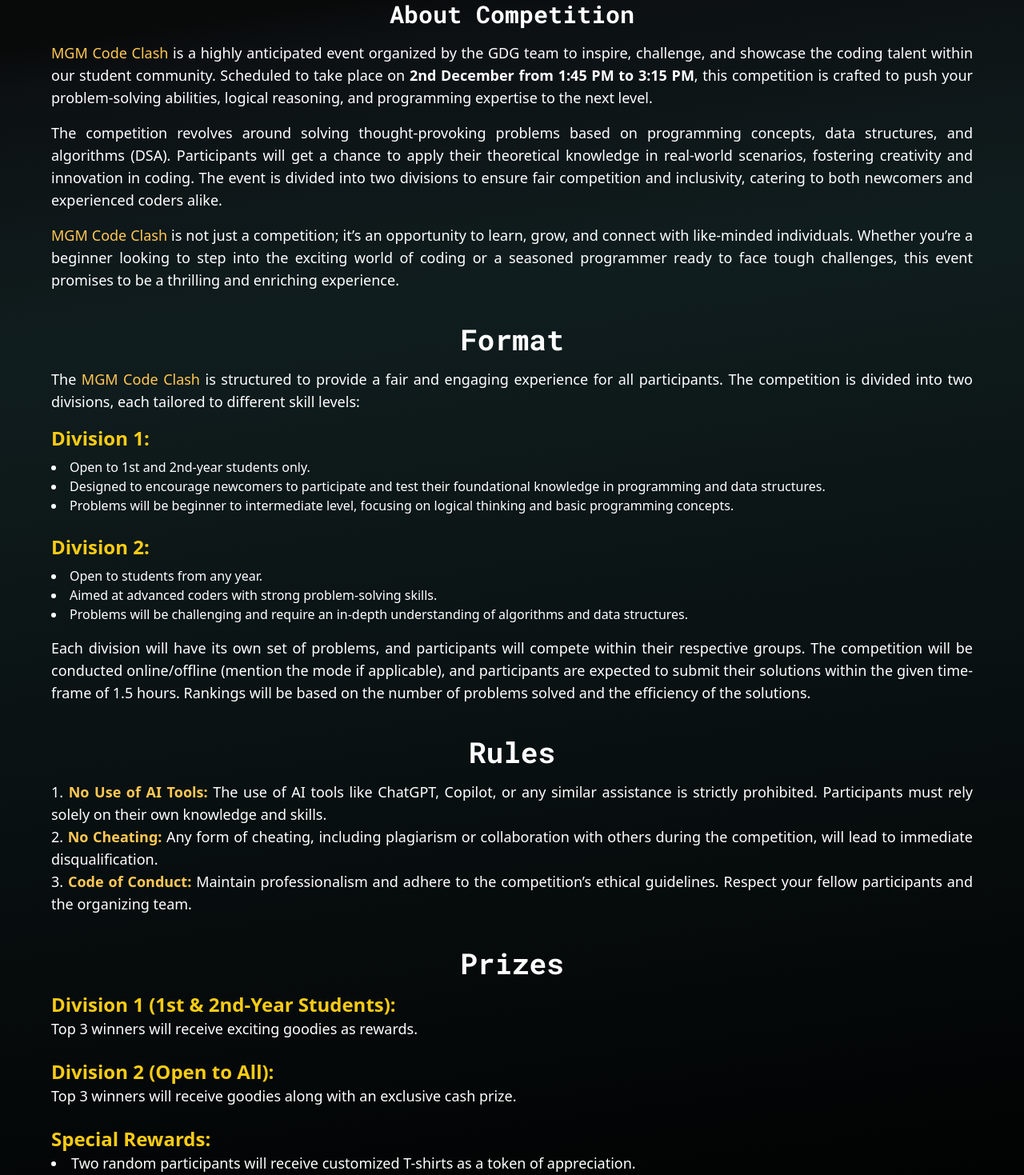
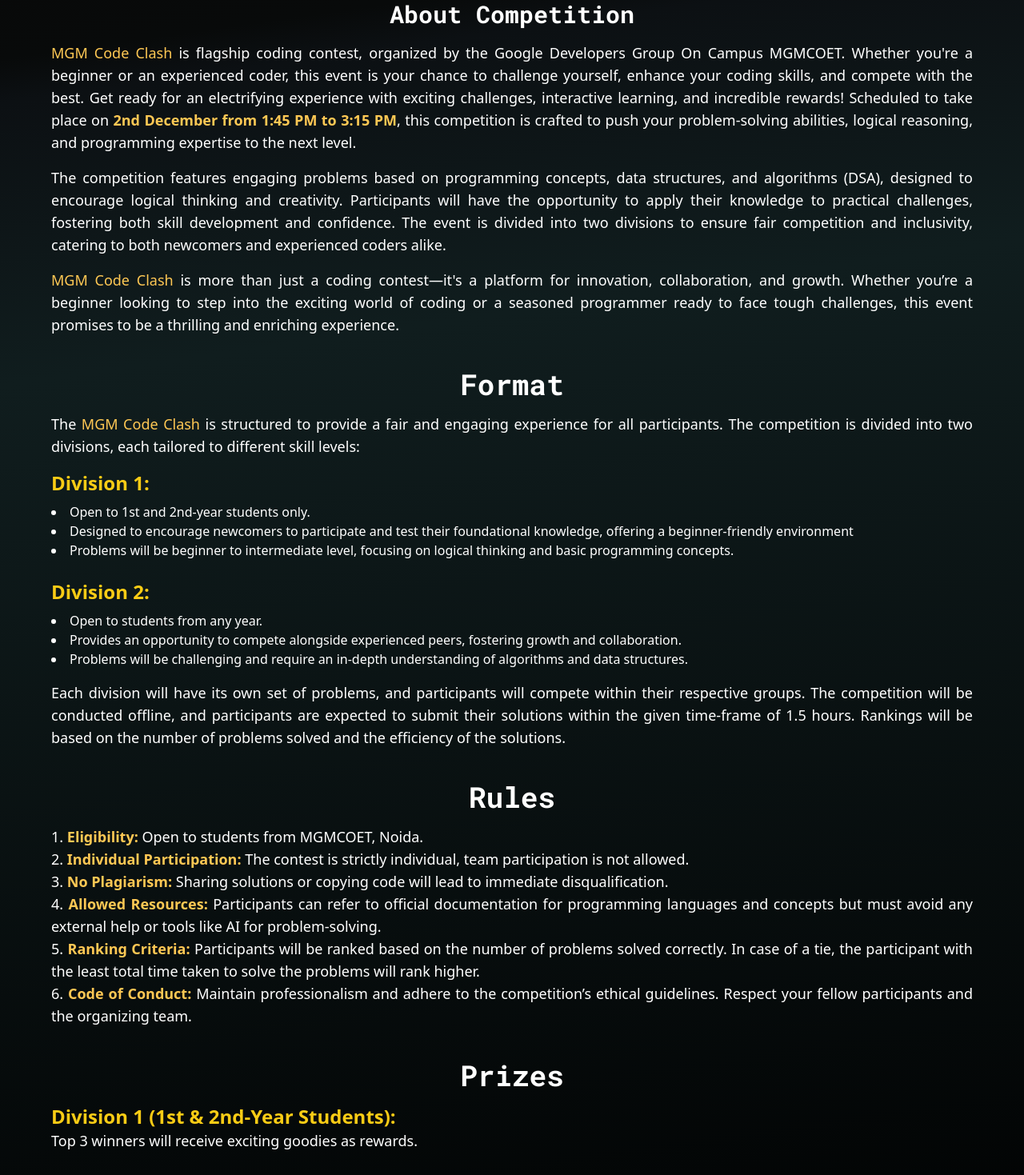
Before and after one commit to GDG-MGMCOET/codeclash-frontend, a React (Vite) app: page / in a window 1280 px wide. Shown: the part 880-2349 px from the top of the page at 80% size. Built offline with nearby package versions, Linux system fonts and the light colour scheme.

Commit message:
update about text

```diff
--- a/src/components/About.jsx
+++ b/src/components/About.jsx
@@ -9,29 +9,36 @@
             About <span className="">Competition</span>
           </h1>
           <p className="mb-4">
-            <span className="text-accent">MGM Code Clash</span> is a highly
-            anticipated event organized by the GDG team to inspire, challenge,
-            and showcase the coding talent within our student community.
-            Scheduled to take place on{" "}
-            <strong>2nd December from 1:45 PM to 3:15 PM</strong>, this
-            competition is crafted to push your problem-solving abilities,
-            logical reasoning, and programming expertise to the next level.
+            <span className="text-accent">MGM Code Clash</span> is flagship
+            coding contest, organized by the Google Developers Group On Campus
+            MGMCOET. Whether you're a beginner or an experienced coder, this
+            event is your chance to challenge yourself, enhance your coding
+            skills, and compete with the best. Get ready for an electrifying
+            experience with exciting challenges, interactive learning, and
+            incredible rewards! Scheduled to take place on&nbsp;
+            <strong className="text-accent">
+              2nd December from 1:45 PM to 3:15 PM
+            </strong>
+            , this competition is crafted to push your problem-solving
+            abilities, logical reasoning, and programming expertise to the next
+            level.
           </p>
           <p className="mb-4">
-            The competition revolves around solving thought-provoking problems
-            based on programming concepts, data structures, and algorithms
-            (DSA). Participants will get a chance to apply their theoretical
-            knowledge in real-world scenarios, fostering creativity and
-            innovation in coding. The event is divided into two divisions to
-            ensure fair competition and inclusivity, catering to both newcomers
-            and experienced coders alike.
+            The competition features engaging problems based on programming
+            concepts, data structures, and algorithms (DSA), designed to
+            encourage logical thinking and creativity. Participants will have
+            the opportunity to apply their knowledge to practical challenges,
+            fostering both skill development and confidence. The event is
+            divided into two divisions to ensure fair competition and
+            inclusivity, catering to both newcomers and experienced coders
+            alike.
           </p>
           <p className="">
-            <span className="text-accent">MGM Code Clash</span> is not just a
-            competition; it’s an opportunity to learn, grow, and connect with
-            like-minded individuals. Whether you’re a beginner looking to step
-            into the exciting world of coding or a seasoned programmer ready to
-            face tough challenges, this event promises to be a thrilling and
+            <span className="text-accent">MGM Code Clash</span> is more than
+            just a coding contest—it's a platform for innovation, collaboration,
+            and growth. Whether you’re a beginner looking to step into the
+            exciting world of coding or a seasoned programmer ready to face
+            tough challenges, this event promises to be a thrilling and
             enriching experience.
           </p>
         </section>
@@ -55,7 +62,8 @@
                 <li>Open to 1st and 2nd-year students only.</li>
                 <li>
                   Designed to encourage newcomers to participate and test their
-                  foundational knowledge in programming and data structures.
+                  foundational knowledge, offering a beginner-friendly
+                  environment
                 </li>
                 <li>
                   Problems will be beginner to intermediate level, focusing on
@@ -70,7 +78,8 @@
               <ul className="list-inside list-disc">
                 <li>Open to students from any year.</li>
                 <li>
-                  Aimed at advanced coders with strong problem-solving skills.
+                  Provides an opportunity to compete alongside experienced
+                  peers, fostering growth and collaboration.
                 </li>
                 <li>
                   Problems will be challenging and require an in-depth
@@ -82,10 +91,10 @@
           <p className="mt-4 text-lg">
             Each division will have its own set of problems, and participants
             will compete within their respective groups. The competition will be
-            conducted online/offline (mention the mode if applicable), and
-            participants are expected to submit their solutions within the given
-            time-frame of 1.5 hours. Rankings will be based on the number of
-            problems solved and the efficiency of the solutions.
+            conducted offline, and participants are expected to submit their
+            solutions within the given time-frame of 1.5 hours. Rankings will be
+            based on the number of problems solved and the efficiency of the
+            solutions.
           </p>
         </section>
 
@@ -95,16 +104,32 @@
           </h2>
           <ul className="list-inside list-decimal sm:text-lg">
             <li>
-              <span className="font-bold text-accent">No Use of AI Tools:</span>{" "}
-              The use of AI tools like ChatGPT, Copilot, or any similar
-              assistance is strictly prohibited. Participants must rely solely
-              on their own knowledge and skills.
+              <span className="font-bold text-accent">Eligibility:</span> Open
+              to students from MGMCOET, Noida.
             </li>
             <li>
-              <span className="font-bold text-accent">No Cheating:</span> Any
-              form of cheating, including plagiarism or collaboration with
-              others during the competition, will lead to immediate
+              <span className="font-bold text-accent">
+                Individual Participation:
+              </span>{" "}
+              The contest is strictly individual, team participation is not
+              allowed.
+            </li>
+            <li>
+              <span className="font-bold text-accent">No Plagiarism:</span>{" "}
+              Sharing solutions or copying code will lead to immediate
               disqualification.
+            </li>
+            <li>
+              <span className="font-bold text-accent">Allowed Resources:</span>{" "}
+              Participants can refer to official documentation for programming
+              languages and concepts but must avoid any external help or tools
+              like AI for problem-solving.
+            </li>
+            <li>
+              <span className="font-bold text-accent">Ranking Criteria: </span>{" "}
+              Participants will be ranked based on the number of problems solved
+              correctly. In case of a tie, the participant with the least total
+              time taken to solve the problems will rank higher.
             </li>
             <li>
               <span className="font-bold text-accent">Code of Conduct:</span>{" "}
@@ -133,8 +158,8 @@
                 Division 2 (Open to All):
               </h3>
               <p className="text-lg">
-                Top 3 winners will receive goodies along with an exclusive cash
-                prize.
+                Top 3 winners will receive exciting goodies along with an
+                exclusive cash prize.
               </p>
             </div>
             <div>
@@ -143,8 +168,8 @@
               </h3>
               <ul className="list-inside list-disc text-lg">
                 <li>
-                  Two random participants will receive customized T-shirts as a
-                  token of appreciation.
+                  Two random participants from each division will receive
+                  customized T-shirts as a token of appreciation.
                 </li>
                 <li>
                   Every participating student will receive exclusive Code Clash
```
